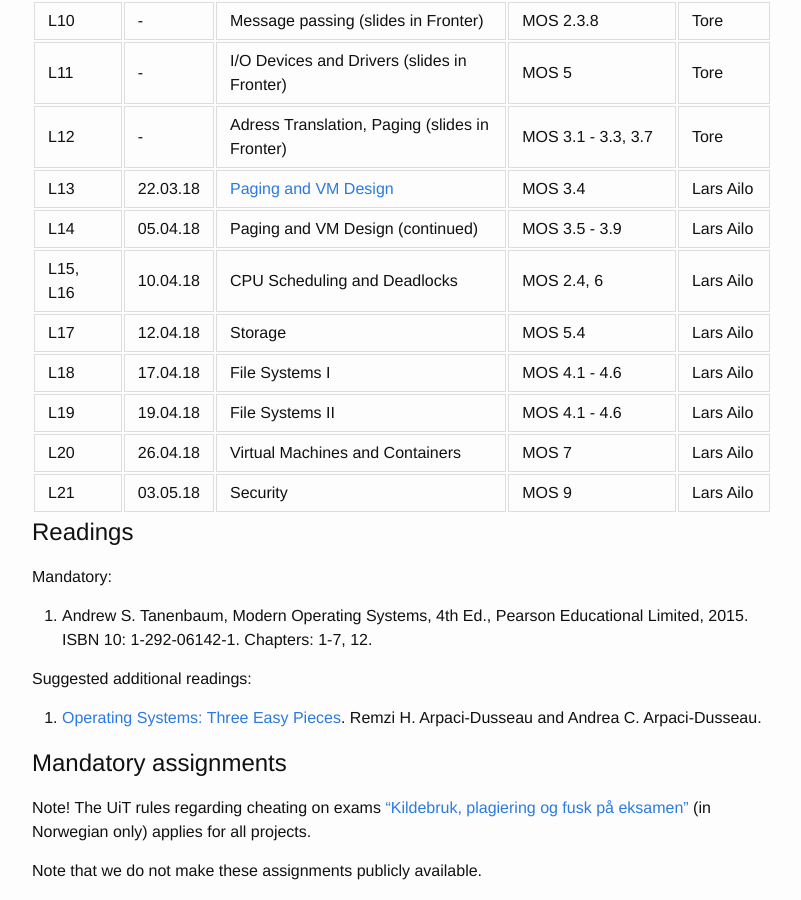
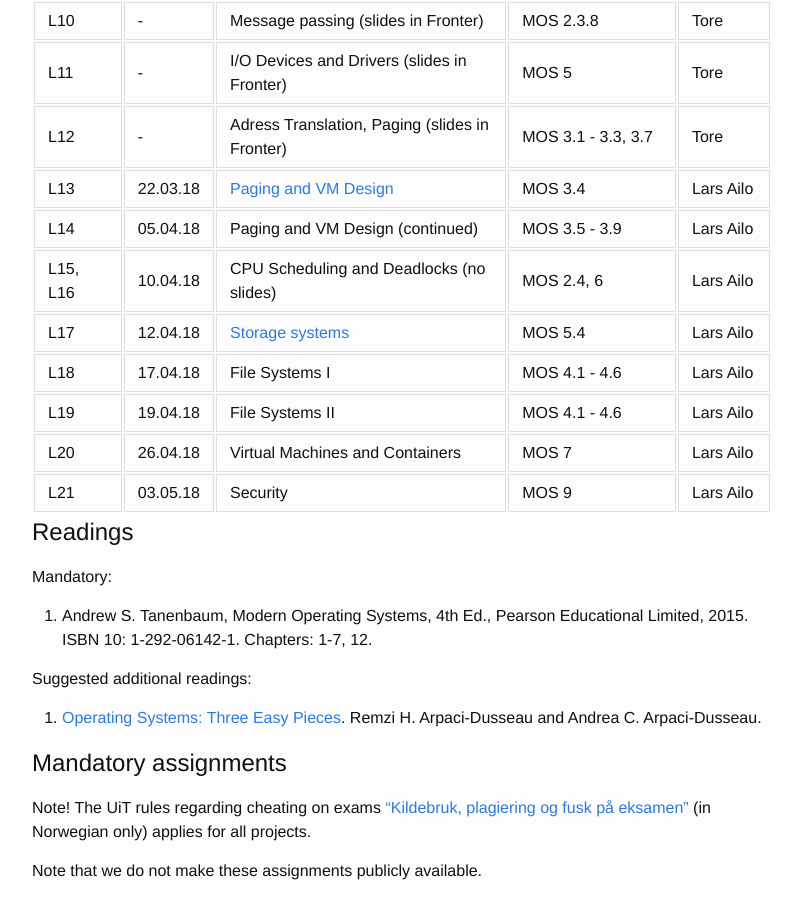
Before and after one commit to uit-inf-2201-s18/uit-inf-2201-s18.github.io, a Jekyll site: the page built from index.md, in a window 1280 px wide and 900 px high, scrolled down 1386 px. Shown: the whole window, without its empty margins (238-1039 px from the left). Built offline with Jekyll 4.4.1, drawn with Linux system fonts in a browser that asks for light colours.

Commit message:
Add storage systems sldies

```diff
--- a/index.md
+++ b/index.md
@@ -50,8 +50,8 @@ Refer to the lecture and mandatory assignment plan, and e-mails, for which room
 | L12 | - | Adress Translation, Paging (slides in Fronter) | MOS 3.1 - 3.3, 3.7| Tore |
 | L13 | 22.03.18 | [Paging and VM Design](lectures/13-Paging and VM Deisgn.pptx) | MOS 3.4 | Lars Ailo |
 | L14 | 05.04.18 | Paging and VM Design (continued) | MOS 3.5 - 3.9 | Lars Ailo |
-| L15, L16 | 10.04.18 | CPU Scheduling and Deadlocks | MOS 2.4, 6 | Lars Ailo |
-| L17 | 12.04.18 | Storage | MOS 5.4 | Lars Ailo |
+| L15, L16 | 10.04.18 | CPU Scheduling and Deadlocks (no slides) | MOS 2.4, 6 | Lars Ailo |
+| L17 | 12.04.18 | [Storage systems](lectures/17 - Storage Systems.pptx) | MOS 5.4 | Lars Ailo |
 | L18 | 17.04.18 | File Systems I | MOS 4.1 - 4.6 | Lars Ailo |
 | L19 | 19.04.18 | File Systems II | MOS 4.1 - 4.6 | Lars Ailo |
 | L20 | 26.04.18 | Virtual Machines and Containers | MOS 7 | Lars Ailo |
```
Also changed, not shown: 1 other file.
